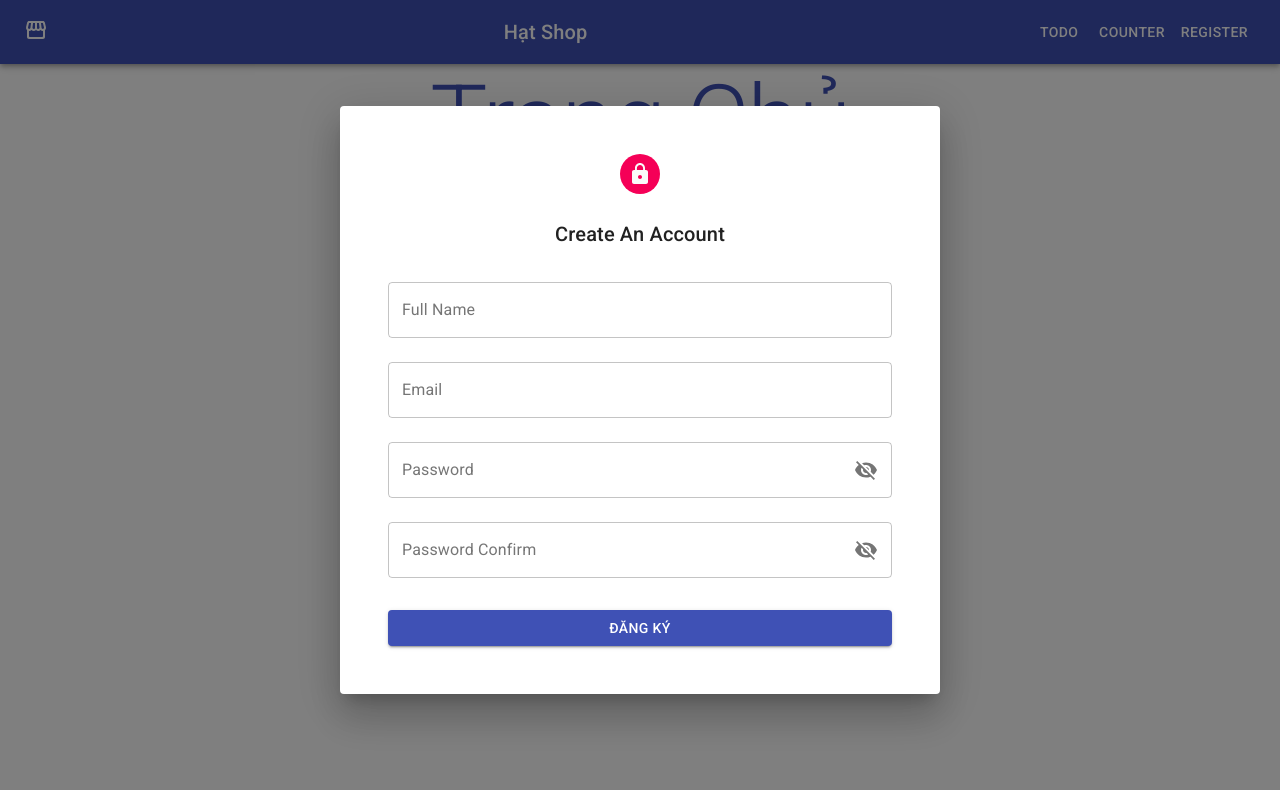
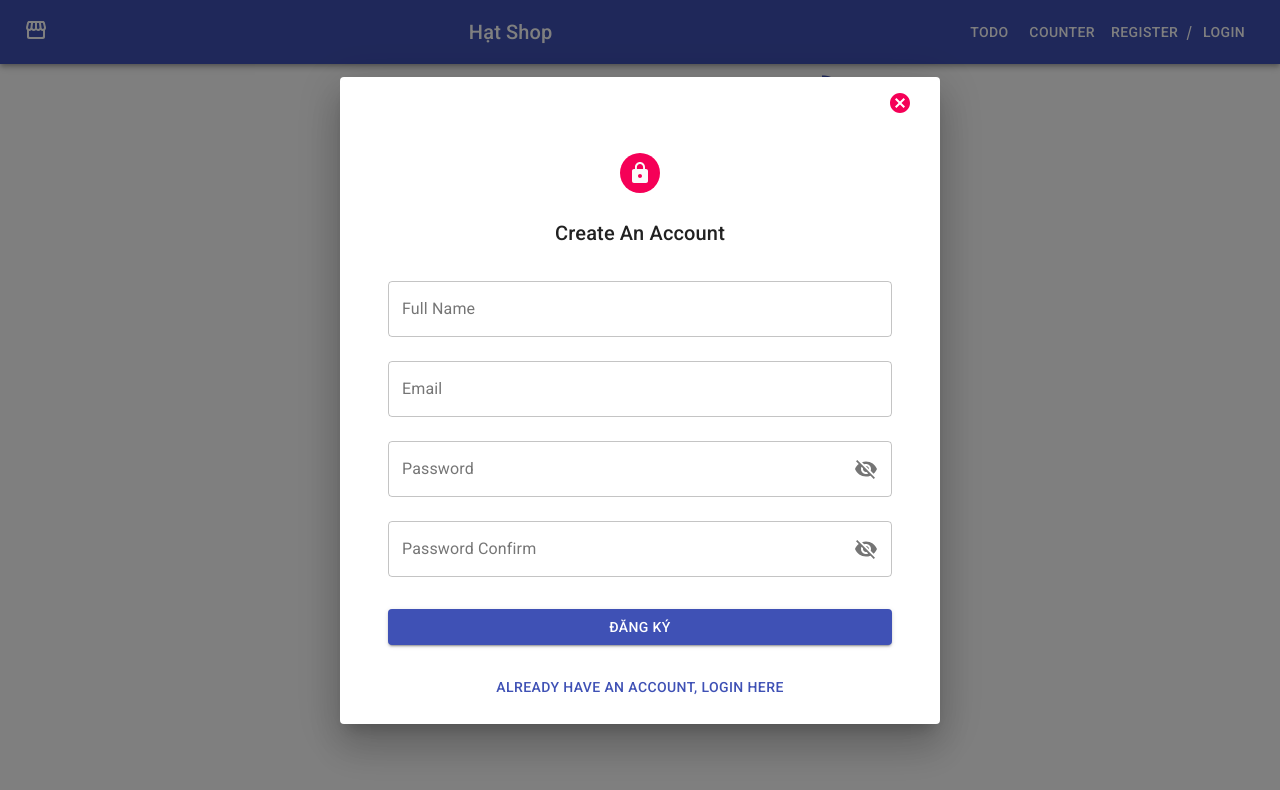
Before and after one commit to Phamtuandat/learn_reactjs, a React (Create React App) app: page / in a window 1280 px wide. Both pictures are taken after a click on the button "REGISTER". Shown: the top 790 px of the page. Built offline with nearby package versions, Linux system fonts and the light colour scheme.

Commit message:
register & login done

```diff
--- /dev/null
+++ b/src/Contant/Storage_key.js
@@ -0,0 +1,6 @@
+const StorageKey = {
+	USER: 'user',
+	TOKEN: 'access_token',
+}
+
+export default StorageKey
--- a/src/api/axiosClient.js
+++ b/src/api/axiosClient.js
@@ -29,7 +29,8 @@ axiosClient.interceptors.response.use(
 		// Any status codes that falls outside the range of 2xx cause this function to trigger
 		// Do something with response error
 		const { config, data, status } = error.response
-		if (config.url === 'auth/local/register' && status === 400) {
+		const URLS = ['auth/local/register', 'auth/local']
+		if (URLS.includes(config.url) && status === 400) {
 			const errorList = data.data || {}
 			const fisrtError = errorList.length > 0 ? errorList[0] : {}
 			const messageList = fisrtError.messages || {}
--- a/src/api/userAPI.js
+++ b/src/api/userAPI.js
@@ -1,9 +1,11 @@
 import axiosClient from './axiosClient'
 
-const userApi = 'auth/local/register'
 const userAPI = {
 	register(data) {
-		return axiosClient.post(userApi, data)
+		return axiosClient.post('auth/local/register', data)
+	},
+	login(data) {
+		return axiosClient.post('auth/local', data)
 	},
 }
 
--- a/src/components/Navbar/Navbar.jsx
+++ b/src/components/Navbar/Navbar.jsx
@@ -1,3 +1,4 @@
+import { Box, Grid } from '@material-ui/core'
 import AppBar from '@material-ui/core/AppBar'
 import Button from '@material-ui/core/Button'
 import Dialog from '@material-ui/core/Dialog'
@@ -6,9 +7,11 @@ import { makeStyles } from '@material-ui/core/styles'
 import Toolbar from '@material-ui/core/Toolbar'
 import Typography from '@material-ui/core/Typography'
 import StorefrontRoundedIcon from '@material-ui/icons/StorefrontRounded'
-import Register from 'features/Auth/Register'
+import Login from 'features/Auth/component/Login'
+import Register from 'features/Auth/component/Register'
 import React, { useState } from 'react'
 import { NavLink } from 'react-router-dom'
+import CancelIcon from '@material-ui/icons/Cancel'
 
 const useStyles = makeStyles((theme) => ({
 	root: {
@@ -25,15 +28,25 @@ const useStyles = makeStyles((theme) => ({
 		textDecoration: 'none',
 		color: '#fff',
 	},
+	toggleBtn: {
+		marginBottom: 18,
+	},
 }))
-
+const auth = {
+	login: 'login',
+	register: 'register',
+}
 export default function NavBar() {
 	const [open, setOpen] = useState(false)
-
-	const handleClickOpen = () => {
+	const [mode, setMode] = useState(auth.login)
+	const handleClickOpenRegister = () => {
 		setOpen(true)
+		setMode(auth.register)
 	}
-
+	const handleClickOpenLogin = () => {
+		setOpen(true)
+		setMode(auth.login)
+	}
 	const handleClose = () => {
 		setOpen(false)
 	}
@@ -58,8 +71,12 @@ export default function NavBar() {
 					<NavLink className={classes.link} to="/counter">
 						<Button color="inherit">Counter</Button>
 					</NavLink>
-					<Button color="inherit" onClick={handleClickOpen}>
+					<Button color="inherit" onClick={handleClickOpenRegister}>
 						Register
+					</Button>
+					<Grid>/</Grid>
+					<Button color="inherit" onClick={handleClickOpenLogin}>
+						Login
 					</Button>
 				</Toolbar>
 			</AppBar>
@@ -70,13 +87,40 @@ export default function NavBar() {
 				aria-labelledby="form-dialog-title"
 				disableEscapeKeyDown
 			>
-				<Register handleClose={handleClose}>
-					<DialogActions>
-						<Button onClick={handleClose} variant="outlined" color="secondary">
-							Cancel
-						</Button>
-					</DialogActions>
-				</Register>
+				<DialogActions className={classes.cancelIcon}>
+					<Button onClick={handleClose} color="secondary">
+						<CancelIcon />
+					</Button>
+				</DialogActions>
+				{mode === auth.register && (
+					<>
+						<Register handleClose={handleClose} />
+						<Box textAlign="center">
+							<Button
+								color="primary"
+								className={classes.toggleBtn}
+								textAlign="center"
+								onClick={() => setMode(auth.login)}
+							>
+								Already have an account, Login here
+							</Button>
+						</Box>
+					</>
+				)}
+				{mode === auth.login && (
+					<>
+						<Login handleClose={handleClose} />
+						<Box textAlign="center">
+							<Button
+								color="primary"
+								className={classes.toggleBtn}
+								onClick={() => setMode(auth.register)}
+							>
+								Don't have an account, register here
+							</Button>
+						</Box>
+					</>
+				)}
 			</Dialog>
 		</div>
 	)
--- a/src/features/Auth/authSlice.js
+++ b/src/features/Auth/authSlice.js
@@ -1,11 +1,21 @@
 import { createAsyncThunk, createSlice } from '@reduxjs/toolkit'
 import userAPI from 'api/userAPI'
+import StorageKey from 'Contant/Storage_key'
 
 export const register = createAsyncThunk('user/register', async (payload) => {
 	//call api to register
 	const { data } = await userAPI.register(payload)
 	// save data to localstorage
-	localStorage.setItem('jwt', data.jwt)
+	localStorage.setItem(StorageKey.TOKEN, data.jwt)
+	localStorage.setItem(StorageKey.USER, JSON.stringify(data.user))
+	return data.user
+})
+export const login = createAsyncThunk('user/login', async (payload) => {
+	//call api to register
+	const { data } = await userAPI.login(payload)
+	// save data to localstorage
+	localStorage.setItem(StorageKey.TOKEN, data.jwt)
+	localStorage.setItem(StorageKey.USER, JSON.stringify(data.user))
 	return data.user
 })
 const authSlice = createSlice({
@@ -19,6 +29,9 @@ const authSlice = createSlice({
 		[register.fulfilled]: (state, action) => {
 			state.current = action.payload
 		},
+		[login.fulfilled]: (state, action) => {
+			state.current = action.payload
+		},
 	},
 })
 const { reducer } = authSlice
--- /dev/null
+++ b/src/features/Auth/component/Login/index.jsx
@@ -0,0 +1,29 @@
+import { unwrapResult } from '@reduxjs/toolkit'
+import { useSnackbar } from 'notistack'
+import React from 'react'
+import { useDispatch } from 'react-redux'
+import { login } from '../../authSlice'
+import LoginForm from '../LoginForm'
+
+function Login(props) {
+	const { handleClose } = props
+	const { enqueueSnackbar } = useSnackbar()
+	const dispatch = useDispatch()
+	const handleSubmit = async (value) => {
+		try {
+			const action = login(value)
+			const resultAction = await dispatch(action)
+			unwrapResult(resultAction)
+			handleClose()
+		} catch (error) {
+			enqueueSnackbar(`${error.message}`, { variant: 'error' })
+		}
+	}
+	return (
+		<div>
+			<LoginForm handleSubmit={handleSubmit} />
+		</div>
+	)
+}
+
+export default Login
--- /dev/null
+++ b/src/features/Auth/component/LoginForm/index.jsx
@@ -0,0 +1,91 @@
+import { yupResolver } from '@hookform/resolvers/yup'
+import { Avatar, Button, LinearProgress, makeStyles, Typography } from '@material-ui/core'
+import LockIcon from '@material-ui/icons/Lock'
+import InputField from 'components/Form-control/InputForm/InputField'
+import PasswordField from 'components/Form-control/PasswordField/PasswordField'
+import PropTypes from 'prop-types'
+import React from 'react'
+import { useForm } from 'react-hook-form'
+import * as yup from 'yup'
+
+const useStyle = makeStyles((theme) => ({
+	root: {
+		padding: theme.spacing(3, 6, 3, 6),
+		position: 'relative',
+	},
+	avatar: {
+		margin: '0 auto',
+		backgroundColor: theme.palette.secondary.main,
+	},
+	header: {
+		textAlign: 'center',
+		margin: theme.spacing(3, 0, 2, 0),
+	},
+	registerForm: {},
+	registerBtn: {
+		margin: theme.spacing(3, 0, 0, 0),
+	},
+	isSubmitting: {
+		position: 'absolute',
+		top: theme.spacing(1),
+		left: 0,
+		right: 0,
+	},
+}))
+const schema = yup.object().shape({
+	identifier: yup.string().email('Invalid email').required('Required'),
+	password: yup
+		.string()
+		.required('No password provided.')
+		.min(8, 'Password is too short - should be 8 chars minimum.')
+		.matches(/[a-zA-Z]/, 'Password can only contain Latin letters.'),
+})
+function LoginForm(props) {
+	const classes = useStyle()
+	const form = useForm({
+		defaultValues: {
+			identifier: '',
+			password: '',
+		},
+		resolver: yupResolver(schema),
+	})
+	const handleSubmit = async (values) => {
+		const { handleSubmit } = props
+		if (handleSubmit) {
+			await handleSubmit(values)
+		}
+	}
+	const { isSubmitting } = form.formState
+
+	return (
+		<div className={classes.root}>
+			{isSubmitting && <LinearProgress className={classes.isSubmitting} />}
+			<Avatar className={classes.avatar}>
+				<LockIcon />
+			</Avatar>
+			<Typography variant="h6" component="h5" className={classes.header}>
+				Wellcome Back
+			</Typography>
+			<form onSubmit={form.handleSubmit(handleSubmit)} className={classes.RegisterForm} noValidate>
+				<InputField form={form} name="identifier" label="Email" />
+				<PasswordField form={form} name="password" label="Password" />
+				<Button
+					disabled={isSubmitting}
+					variant="contained"
+					color="primary"
+					fullWidth
+					className={classes.registerBtn}
+					type="submit"
+				>
+					Sign In
+				</Button>
+			</form>
+		</div>
+	)
+}
+
+LoginForm.propTypes = {
+	onSubmit: PropTypes.func,
+}
+
+export default LoginForm
--- a/src/features/Auth/Register/index.jsx
+++ b/src/features/Auth/component/Register/index.jsx
@@ -2,7 +2,7 @@ import { unwrapResult } from '@reduxjs/toolkit'
 import { useSnackbar } from 'notistack'
 import React from 'react'
 import { useDispatch } from 'react-redux'
-import { register } from '../authSlice'
+import { register } from '../../authSlice'
 import RegisterForm from '../RegisterForm'
 
 function Register(props) {
--- a/src/features/Auth/RegisterForm/index.jsx
+++ b/src/features/Auth/component/RegisterForm/index.jsx
@@ -10,7 +10,7 @@ import * as yup from 'yup'
 
 const useStyle = makeStyles((theme) => ({
 	root: {
-		padding: theme.spacing(6),
+		padding: theme.spacing(3, 6, 3, 6),
 		position: 'relative',
 	},
 	avatar: {
```
